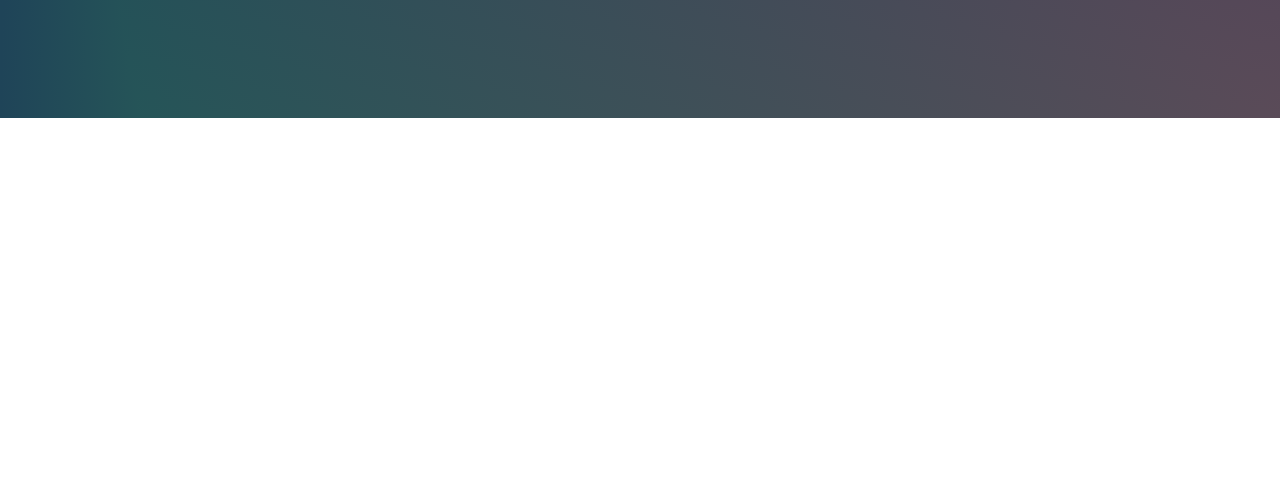
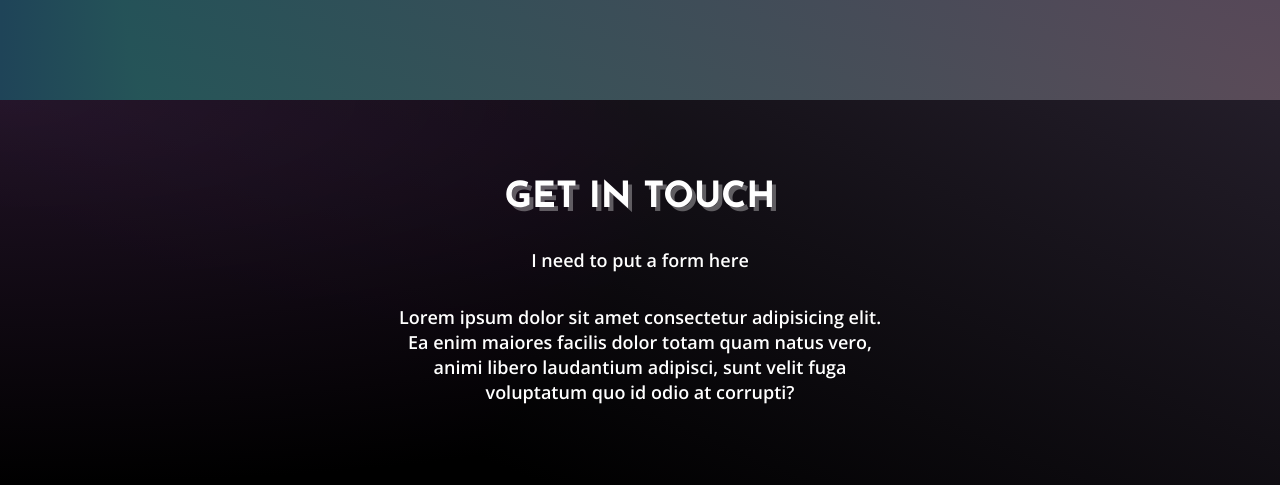
Before and after one commit to alexvarney/portfolio-v2, a Gatsby site: page / in a window 1280 px wide. Shown: the part 2090-2575 px from the top of the page. Before the commit the page ends 2208 px from the top, so only its background shows below. Built offline with nearby package versions, Linux system fonts and the light colour scheme; Gatsby itself is replaced by a stand-in of ours.

Commit message:
refactor text, section card components

```diff
--- a/src/components/atoms/grid.js
+++ b/src/components/atoms/grid.js
@@ -8,7 +8,8 @@ export const Grid = styled.div`
   grid-template-columns: repeat(12, 1fr);
   width: 100%;
   max-width: 1440px;
-  grid-gap: 32px;
+  grid-column-gap: 0px;
+  grid-row-gap: 32px;
 
   @media (min-width: ${Breakpoints.lg}) {
     padding: 48px;
--- /dev/null
+++ b/src/components/atoms/text.js
@@ -0,0 +1,57 @@
+import React from "react"
+import styled from "@emotion/styled"
+import { css } from "@emotion/core"
+import Breakpoints from "../util/breakpoints"
+import TextStyles from "../util/text-styles"
+
+const TextElement = styled.p`
+  margin: 0;
+  padding: 0;
+  ${props => props.styleSm}
+
+  @media(min-width: ${Breakpoints.lg}) {
+    ${props => props.styleLg}
+  }
+`
+/**
+ *
+ * @param {*} param0
+ */
+const Text = ({ as = "p", className, children, sm, lg }) => {
+  return (
+    <TextElement as={as} className={className} styleSm={sm} styleLg={lg}>
+      {children}
+    </TextElement>
+  )
+}
+
+Text.Body = ({ className, children, sm, ...rest }) => {
+  return (
+    <Text
+      sm={css`
+        ${TextStyles.body};
+        ${sm};
+      `}
+      {...rest}
+    >
+      {children}
+    </Text>
+  )
+}
+
+Text.Title = ({ className, children, sm, ...rest }) => {
+  return (
+    <Text
+      as="h2"
+      sm={css`
+        ${TextStyles.h2};
+        ${sm};
+      `}
+      {...rest}
+    >
+      {children}
+    </Text>
+  )
+}
+
+export default Text
--- a/src/components/molecules/project-card.js
+++ b/src/components/molecules/project-card.js
@@ -5,7 +5,7 @@ import styled from "@emotion/styled"
 import { css } from "@emotion/core"
 import OverlayCard from "../atoms/overlay-card"
 import Snippets from "../util/snippets"
-import TextStyles from "../util/text-styles"
+import Text from "../atoms/text"
 
 const CardContainer = styled.div`
   max-width: 100%;
@@ -61,11 +61,6 @@ const LinkContainer = styled.div`
   }
 `
 
-const Description = styled.p`
-  ${TextStyles.body}
-  margin-top: 24px;
-`
-
 export default function ProjectCard({ className }) {
   const image = useStaticQuery(graphql`
     query {
@@ -91,11 +86,15 @@ export default function ProjectCard({ className }) {
         </OverlayCard>
         <Image imgStyle={{ objectFit: "cover" }} fluid={image} />
       </ImageContainer>
-      <Description>
+      <Text.Body
+        sm={css`
+          margin: 24px 0;
+        `}
+      >
         A project to track the policy positions and polling data for candidates
         in upcoming elections. Built using React with a REST API powered by
         Node, Express and MongoDB/Mongoose.
-      </Description>
+      </Text.Body>
     </CardContainer>
   )
 }
--- /dev/null
+++ b/src/components/molecules/section-card.js
@@ -0,0 +1,50 @@
+import React from "react"
+import styled from "@emotion/styled"
+import { css } from "@emotion/core"
+import Breakpoints from "../util/breakpoints"
+import OverlayCard from "../atoms/overlay-card"
+import Text from "../atoms/text"
+
+const SectionCardWrapper = styled(OverlayCard)`
+  padding: 32px;
+  grid-column: 1 / -1;
+  max-width: 100%;
+  overflow: hidden;
+
+  align-self: start;
+
+  box-shadow: 8px 8px 0px rgba(0, 0, 0, 0.25);
+
+  @media (min-width: ${Breakpoints.lg}) {
+    & > .overlay {
+      display: none;
+    }
+    box-shadow: none;
+    grid-column: ${props => props.col ?? "1 / -1"};
+    grid-row: ${props => props.row ?? "auto"};
+  }
+`
+
+export default function SectionCard({
+  title,
+  titleStyle = {},
+  col,
+  row,
+  children,
+  ...rest
+}) {
+  return (
+    <SectionCardWrapper col={col} row={row} {...rest}>
+      <Text.Title
+        sm={css`
+          ${titleStyle?.sm}
+          margin: 0 0 32px 0;
+        `}
+        lg={titleStyle?.lg}
+      >
+        {title}
+      </Text.Title>
+      {children}
+    </SectionCardWrapper>
+  )
+}
--- /dev/null
+++ b/src/components/templates/footer.js
@@ -0,0 +1,63 @@
+import React from "react"
+import { Grid } from "../atoms/grid"
+import GradientSection from "../atoms/gradient-section"
+import { css } from "@emotion/core"
+import SectionCard from "../molecules/section-card"
+import Text from "../atoms/text"
+
+const LowerOverlayStyle = css`
+  background: linear-gradient(203.17deg, #231d29 0%, #000000 75.03%);
+`
+const UpperOverlayStyle = css`
+  background: radial-gradient(
+    100% 100% at 0% 0%,
+    rgba(62, 35, 71, 0.54) 0%,
+    #000000 100%
+  );
+  mix-blend-mode: lighten;
+`
+
+export default function Footer() {
+  return (
+    <GradientSection
+      upperStyle={UpperOverlayStyle}
+      lowerStyle={LowerOverlayStyle}
+    >
+      <Grid>
+        <SectionCard
+          title="Get in Touch"
+          titleStyle={{
+            lg: css`
+              font-weight: bold;
+              font-size: 36px;
+              line-height: 36px;
+              text-align: center;
+              text-shadow: 4px 4px 0px rgba(255, 255, 255, 0.33);
+            `,
+          }}
+          col="4 / -4"
+        >
+          <Text.Body
+            sm={css`
+              margin: 0 0 32px 0;
+            `}
+            lg={css`
+              text-align: center;
+            `}
+          >
+            I need to put a form here
+          </Text.Body>
+          <Text.Body
+            lg={css`
+              text-align: center;
+            `}
+          >
+            Lorem ipsum dolor sit amet consectetur adipisicing elit. Ea enim
+            maiores facilis dolor totam quam natus vero, animi libero laudantium
+            adipisci, sunt velit fuga voluptatum quo id odio at corrupti?
+          </Text.Body>
+        </SectionCard>
+      </Grid>
+    </GradientSection>
+  )
+}
--- a/src/components/templates/main-content.js
+++ b/src/components/templates/main-content.js
@@ -1,10 +1,12 @@
 import React from "react"
-import { Title, TextContent, SectionCard } from "./main-content.style"
+import { Title, TextContent } from "./main-content.style"
 import Projects from "../organisms/projects"
 import ToolIcons from "../molecules/tool-icon"
 import { Grid } from "../atoms/grid"
 import GradientSection from "../atoms/gradient-section"
 import { css } from "@emotion/core"
+import Text from "../atoms/text"
+import SectionCard from "../molecules/section-card"
 
 const LowerOverlayStyle = css`
   background: linear-gradient(196.33deg, #581f4f 0%, #db586f 103.78%);
@@ -14,6 +16,16 @@ const UpperOverlayStyle = css`
   mix-blend-mode: darken;
 `
 
+const CardTitle = ({ children }) => (
+  <Text.Title
+    sm={css`
+      margin: 0 0 32px 0;
+    `}
+  >
+    {children}
+  </Text.Title>
+)
+
 export default function MainContent() {
   return (
     <GradientSection
@@ -21,25 +33,22 @@ export default function MainContent() {
       lowerStyle={LowerOverlayStyle}
     >
       <Grid>
-        <SectionCard col="1 / 5">
-          <Title>About Me</Title>
-          <TextContent>
+        <SectionCard title="About Me" col="1 / 5">
+          <Text.Body>
             I’m Alex, a web developer from Waterloo, Ontario, 🇨🇦. I build
             full-stack apps and beautiful, responsive websites using React and
             Node.js.
-          </TextContent>
-          <TextContent>
+          </Text.Body>
+          <Text.Body>
             I’ve been writing code for almost 10 years and have been building
             websites for nearly 5. When I’m not working I like to play games,
             take photos and attend indie-rock shows.
-          </TextContent>
+          </Text.Body>
         </SectionCard>
-        <SectionCard col="5 / -1" row="span 3">
-          <Title>My Projects</Title>
+        <SectionCard title="My Projects" col="5 / -1" row="span 3">
           <Projects />
         </SectionCard>
-        <SectionCard col="1 / 5" row="2">
-          <Title>Tools I Use</Title>
+        <SectionCard title="Tools I Use" col="1 / 5" row="2">
           <ToolIcons />
         </SectionCard>
       </Grid>
--- a/src/components/templates/main-content.style.js
+++ b/src/components/templates/main-content.style.js
@@ -24,10 +24,13 @@ export const SectionCard = styled(OverlayCard)`
 
   align-self: start;
 
+  box-shadow: 8px 8px 0px rgba(0, 0, 0, 0.25);
+
   @media (min-width: ${Breakpoints.lg}) {
     & > .overlay {
       display: none;
     }
+    box-shadow: none;
     grid-column: ${props => props.col ?? "1 / -1"};
     grid-row: ${props => props.row ?? "auto"};
   }
--- a/src/components/util/text-styles.js
+++ b/src/components/util/text-styles.js
@@ -1,8 +1,13 @@
 import { css } from "@emotion/core"
 import Breakpoints from "./breakpoints"
 
+export const Typefaces = {
+  openSans: "Open Sans",
+  josefinSans: "Josefin Sans",
+}
+
 const MobileBodyText = css`
-  font-family: "Open Sans";
+  font-family: ${Typefaces.openSans};
   font-style: normal;
   font-weight: 600;
   font-size: 18px;
@@ -12,7 +17,7 @@ const MobileBodyText = css`
 `
 
 const Heading2 = css`
-  font-family: "Josefin Sans";
+  font-family: ${Typefaces.josefinSans};
   font-style: normal;
   font-weight: bold;
   font-size: 24px;
@@ -20,7 +25,6 @@ const Heading2 = css`
   text-transform: uppercase;
   color: #ffffff;
   text-shadow: 1.5px 1.5px 0px rgba(0, 0, 0, 0.125);
-  margin: 0 0 32px;
 
   @media (min-width: ${Breakpoints.lg}) {
     text-shadow: 4px 4px 0px rgba(0, 0, 0, 0.33);
--- a/src/pages/index.js
+++ b/src/pages/index.js
@@ -4,12 +4,14 @@ import SEO from "../components/atoms/seo"
 import Layout from "../components/atoms/layout"
 import Hero from "../components/templates/hero"
 import MainContent from "../components/templates/main-content"
+import Footer from "../components/templates/footer"
 
 const IndexPage = () => (
   <Layout>
     <SEO title="Home" />
     <Hero />
     <MainContent />
+    <Footer />
   </Layout>
 )
 
```
